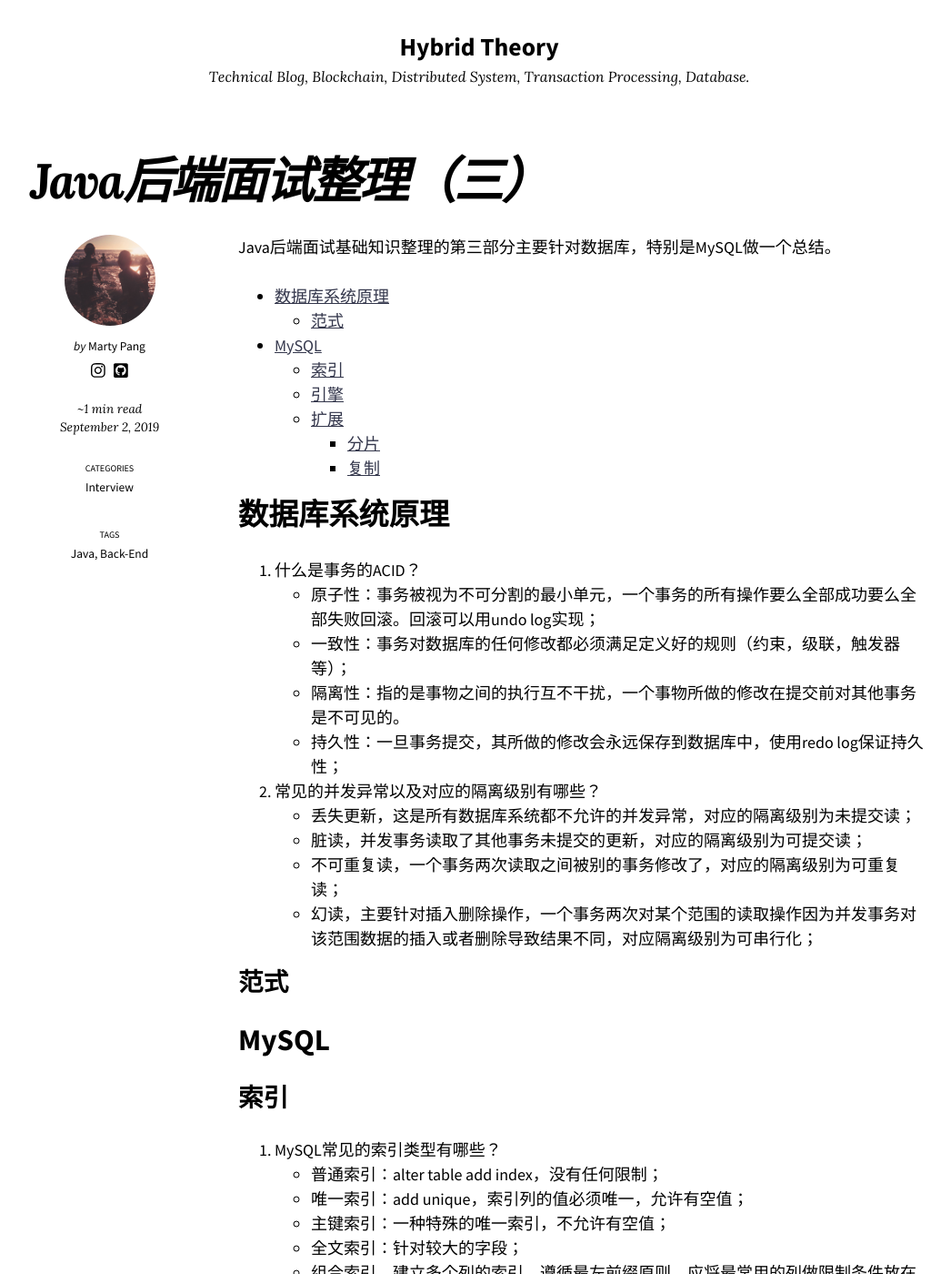
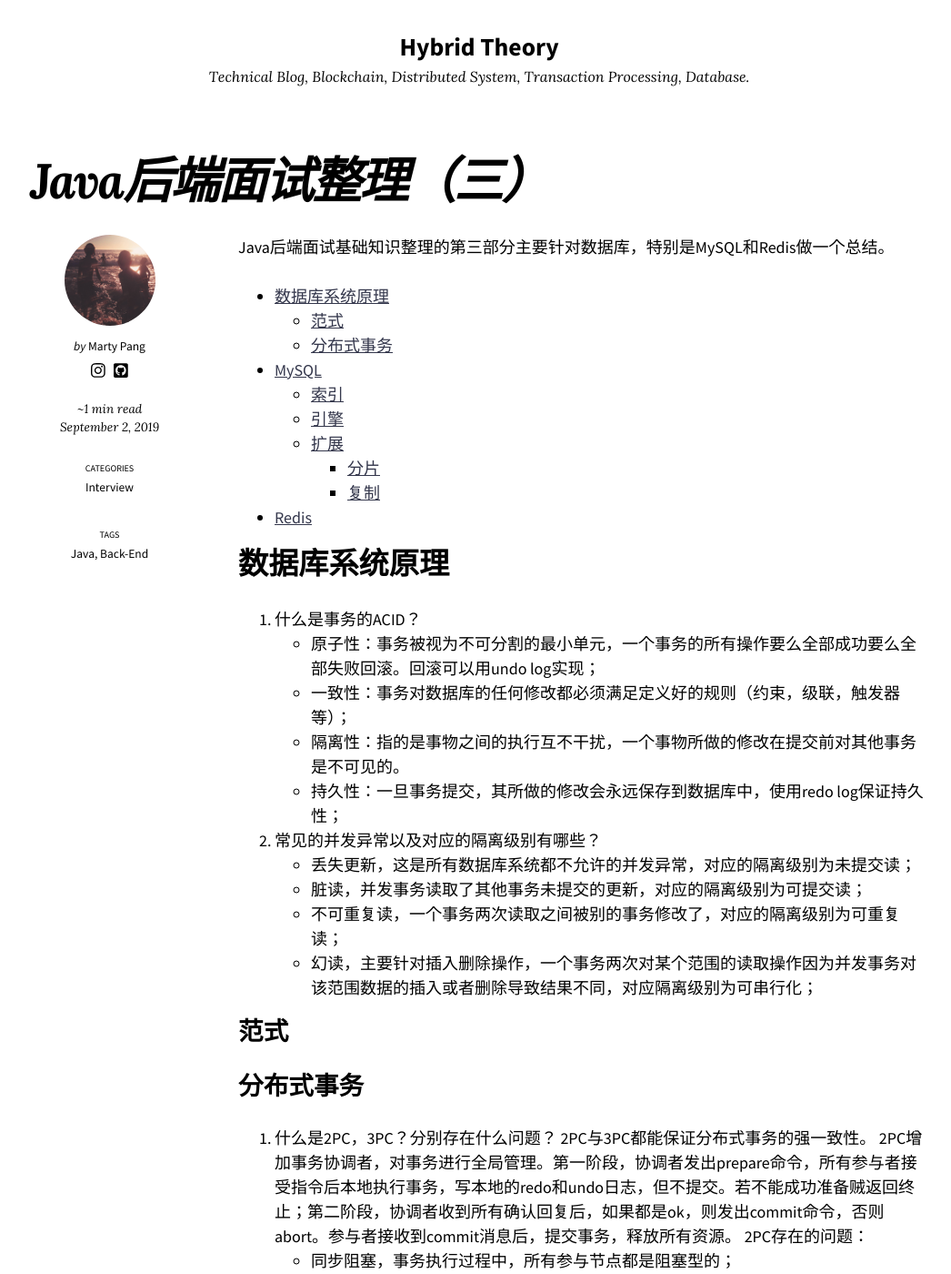
Before and after one commit to MartyPang/martypang.github.io, a Jekyll site: the page built from _posts/2019-09-02-Back-end-Interview-III.md, in a window 1280 px wide and 1400 px high, scrolled down 200 px. Shown: the whole window at 91% size, without its empty margins (113-1159 px from the left). Built offline with Jekyll 4.4.1, drawn with Linux system fonts in a browser that asks for light colours; nearby versions of some CDN libraries; emoji names are drawn with the system emoji font; comment, search, counter and statistics services are not loaded.

Commit message:
sss update interview.

```diff
--- a/_posts/2019-09-02-Back-end-Interview-III.md
+++ b/_posts/2019-09-02-Back-end-Interview-III.md
@@ -10,7 +10,7 @@ tags:
 last_modified_at: 2019-08-30T12:52:09-05:00
 ---
 
-Java后端面试基础知识整理的第三部分主要针对数据库，特别是MySQL做一个总结。
+Java后端面试基础知识整理的第三部分主要针对数据库，特别是MySQL和Redis做一个总结。
 
 * 目录
 {:toc}
@@ -32,6 +32,16 @@ Java后端面试基础知识整理的第三部分主要针对数据库，特别
 
 ## 范式
 
+
+## 分布式事务
+
+1. 什么是2PC，3PC？分别存在什么问题？
+2PC与3PC都能保证分布式事务的强一致性。
+2PC增加事务协调者，对事务进行全局管理。第一阶段，协调者发出prepare命令，所有参与者接受指令后本地执行事务，写本地的redo和undo日志，但不提交。若不能成功准备贼返回终止；第二阶段，协调者收到所有确认回复后，如果都是ok，则发出commit命令，否则abort。参与者接收到commit消息后，提交事务，释放所有资源。
+2PC存在的问题：
+  - 同步阻塞，事务执行过程中，所有参与节点都是阻塞型的；
+  - 单点故障，协调者是单点的；
+  - 脑裂
 
 # MySQL
 
@@ -133,3 +143,8 @@ Java后端面试基础知识整理的第三部分主要针对数据库，特别
 
 3. MySQL的读写分离怎么做的？
 在多个服务器上部署mysql，将其中一台认为主数据库，而其他为从数据库，实现主从同步。其中主数据库负责主动写的操作，而从数据库则只负责主动读的操作（slave从数据库仍然会被动的进行写操作，为了保持数据一致性），这样就可以很大程度上的避免数据丢失的问题，同时也可减少数据库的连接，减轻主数据库的负载。
+
+
+# Redis
+
+1.
```
